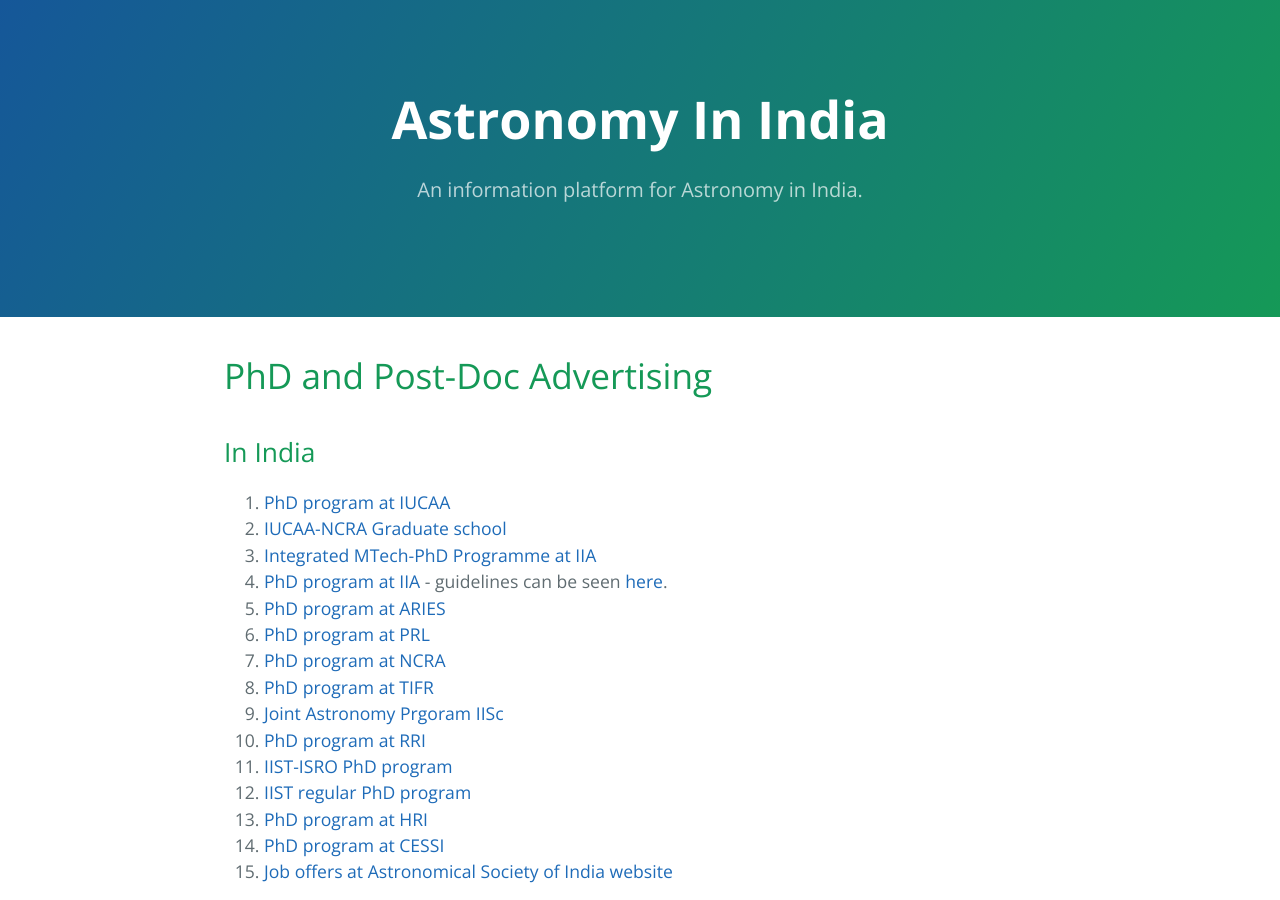
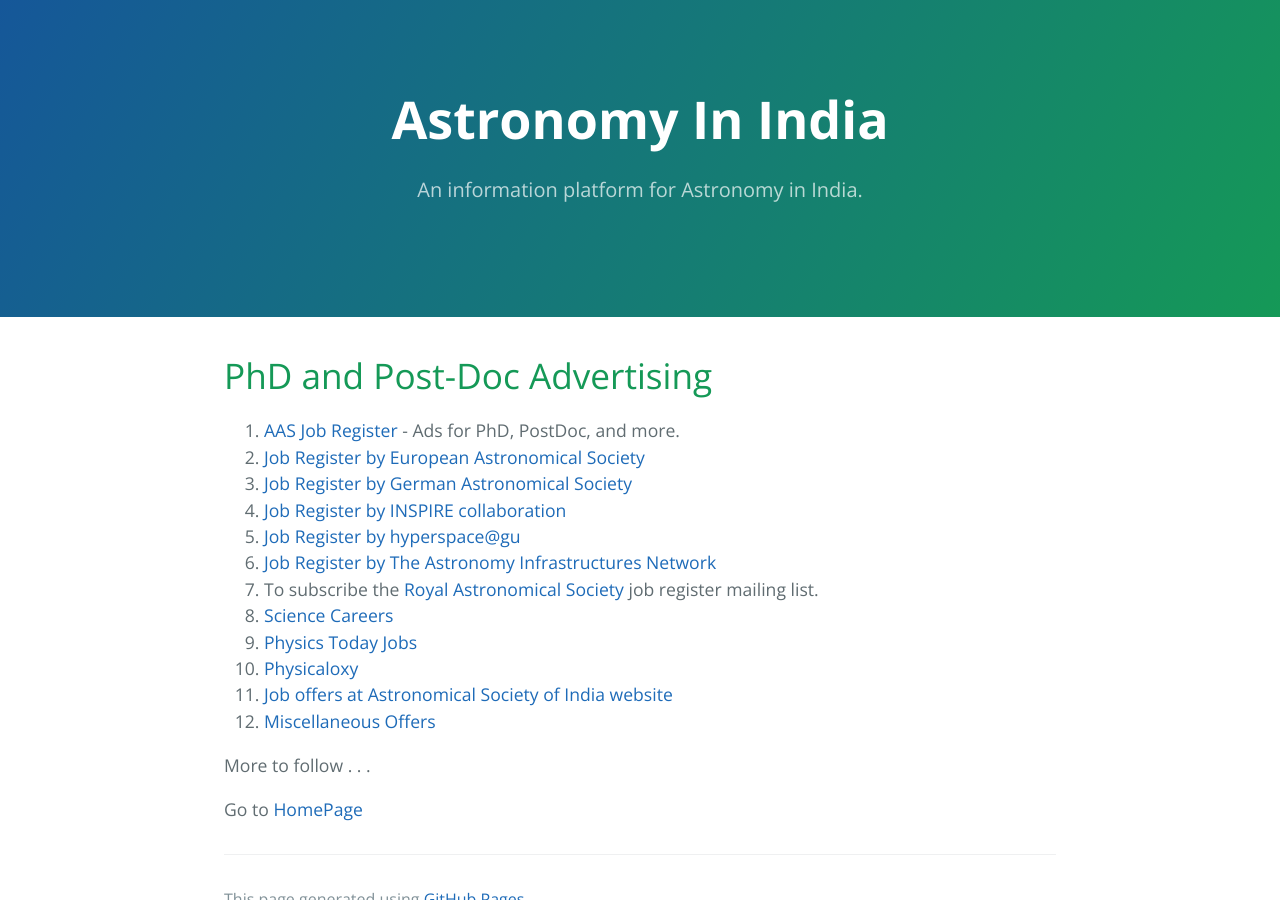
Before and after one commit to kalyanradhakrishnan/Astronomy-In-India, a Jekyll site: the page built from pages/phd_postdoc_ad.md, in a window 1280 px wide and 900 px high. Built offline with Jekyll 4.4.1, drawn with Linux system fonts in a browser that asks for light colours.

Commit message:
Update phd_postdoc_ad.md

```diff
--- a/pages/phd_postdoc_ad.md
+++ b/pages/phd_postdoc_ad.md
@@ -5,24 +5,6 @@
 ---
 # PhD and Post-Doc Advertising
 
-## In India
-1. [PhD program at IUCAA](https://www.iucaa.in/Student-ProgrammesMain.html)
-2. [IUCAA-NCRA Graduate school](https://www.iucaa.in/Stu-Prog-IUCAA-NCRA-GraduateSchool.html)
-3. [Integrated MTech-PhD Programme at IIA](https://www.iiap.res.in/intmtech.html)
-4. [PhD program at IIA](https://www.iiap.res.in/opportunities/graduate) - guidelines can be seen [here](https://www.iiap.res.in/PhD2018_Sept/Guidelines).
-5. [PhD program at ARIES](https://www.aries.res.in/~gsa/phd/)
-6. [PhD program at PRL](https://www.prl.res.in/prl-eng/phd)
-7. [PhD program at NCRA](http://www.ncra.tifr.res.in/ncra/students/ph-d-programme)
-8. [PhD program at TIFR](http://univ.tifr.res.in/gs2020/)
-9. [Joint Astronomy Prgoram IISc](http://www.physics.iisc.ernet.in/~jap/jap-home.htm)
-10. [PhD program at RRI](http://www.rri.res.in/phd_programme.html)
-11. [IIST-ISRO PhD program](https://www.iist.ac.in/admissions/phd/isro/dos)
-12. [IIST regular PhD program](https://www.iist.ac.in/admissions/phd/regular)
-13. [PhD program at HRI](http://www.hri.res.in/~physgradp/phd.html)
-14. [PhD program at CESSI](http://www.cessi.in/#Programs)
-15. [Job offers at Astronomical Society of India website](https://astron-soc.in/jobs)
-
-## Generic
 1. [AAS Job Register](https://jobregister.aas.org/) - Ads for PhD, PostDoc, and more.
 2. [Job Register by European Astronomical Society](https://eas.unige.ch/jobs.jsp)
 3. [Job Register by German Astronomical Society](http://www.astronomische-gesellschaft.org/en/activities/jobregister)
```
Also changed, not shown: other parts of pages/phd_postdoc_ad.md (+2 -1 lines).
